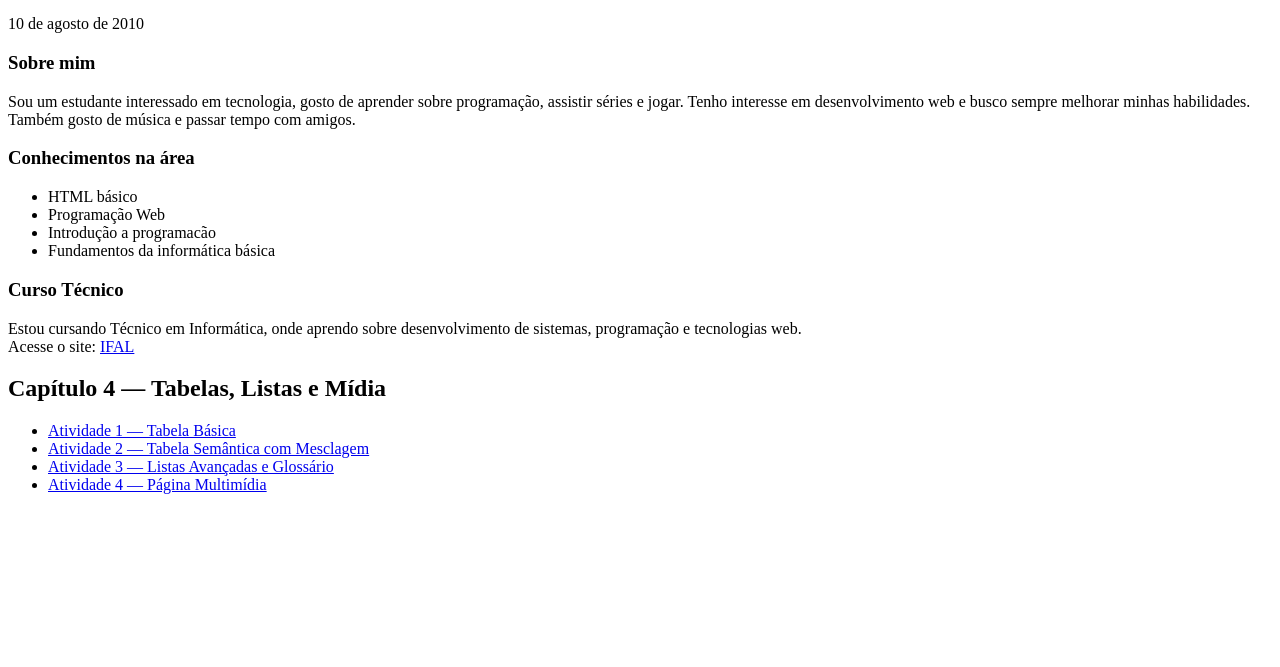
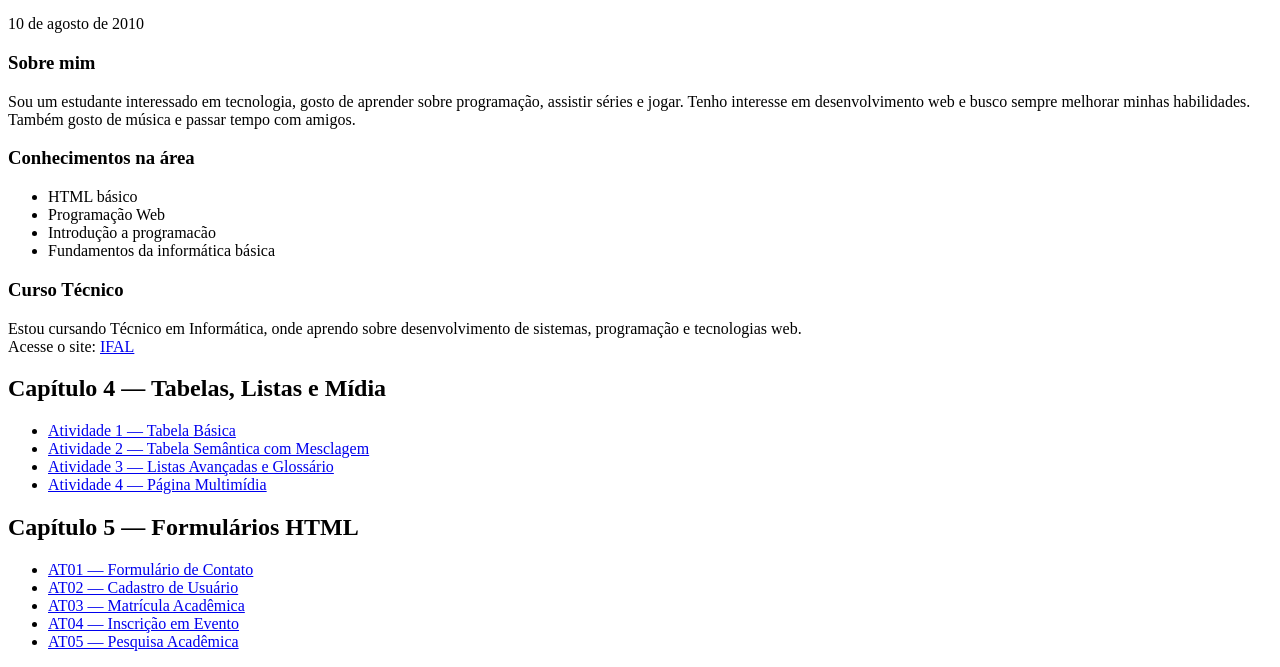
Before and after one commit to Augusto208/Augusto208.github.io, a plain HTML site: page index.html in a window 1280 px wide. Shown: the part 347-1014 px from the top of the page. Before the commit the page ends 857 px from the top, so only its background shows below. Drawn offline with Linux system fonts and the light colour scheme.

Commit message:
Update index.html

```diff
--- a/index.html
+++ b/index.html
@@ -71,6 +71,17 @@ index.html
     </li>
   </ul>
 </nav>
-
+<section>
+ <h2>Capítulo 5 — Formulários HTML</h2>
+ <nav>
+ <ul>
+<li><a href="cap05/at01.html">AT01 — Formulário de Contato</a></li>
+ <li><a href="cap05/at02.html">AT02 — Cadastro de Usuário</a></li>
+ <li><a href="cap05/at03.html">AT03 — Matrícula Acadêmica</a></li>
+ <li><a href="cap05/at04.html">AT04 — Inscrição em Evento</a></li>
+ <li><a href="cap05/at05.html">AT05 — Pesquisa Acadêmica</a></li>
+ </ul>
+ </nav>
+</section>
 </body>
 </html>
```
